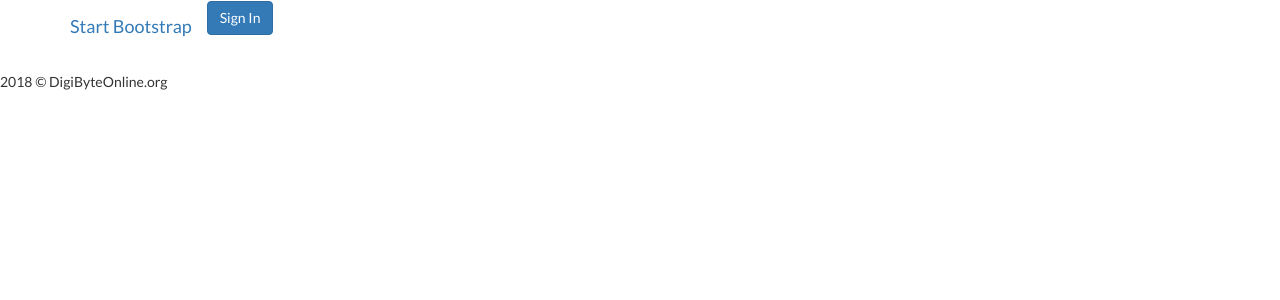
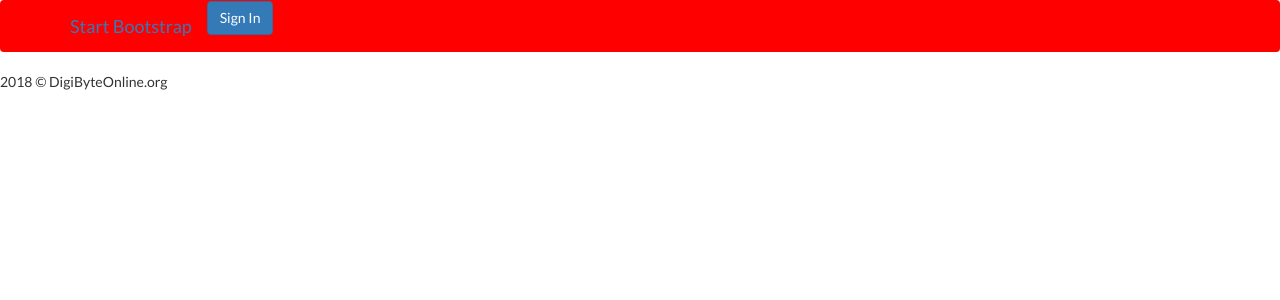
Before and after one commit to mtdlaurynas/projektas1, a PHP site: page / in a window 1280 px wide. Shown: the top 300 px of the page. Run offline with PHP 8.4, Linux system fonts and the light colour scheme.

Commit message:
style pridejau

```diff
--- a/css/style.css
+++ b/css/style.css
@@ -0,0 +1,4 @@
+.navbar{
+	width:100%;
+	background-color: red;
+}
--- a/index.php
+++ b/index.php
@@ -4,6 +4,7 @@
 <meta charset="UTF-8">
 <meta name="viewport" content="width=device-width, initial-scale=1">
 <link rel="stylesheet" href="/css/bootstrap.css">
+<link rel="stylesheet" href="/css/style.css">
 <link rel="stylesheet" href="https://fonts.googleapis.com/css?family=Lato">
 <link rel="stylesheet" href="https://cdnjs.cloudflare.com/ajax/libs/font-awesome/4.7.0/css/font-awesome.min.css">
 <style>
```
